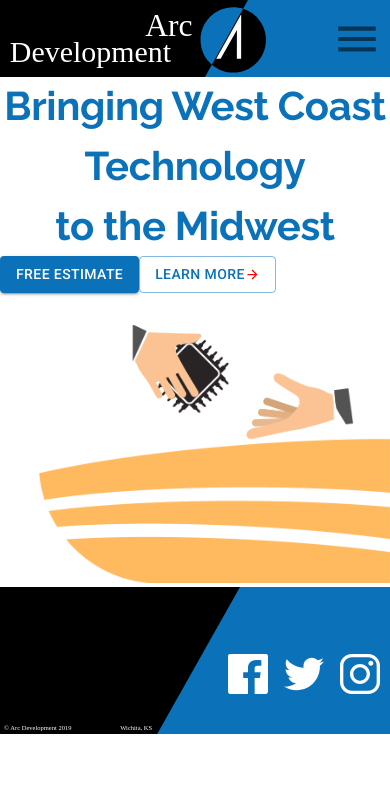
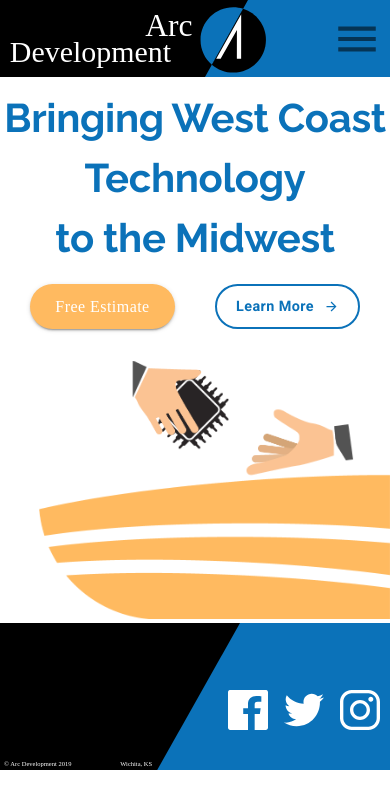
Before and after one commit to webkidt/arc-development, a React (Create React App) app: page / in a window 390 px wide. Shown: the top 808 px of the page. Built offline with nearby package versions, Linux system fonts and the light colour scheme; a web font is replaced by a local one.

Commit message:
Styling & Responsive Landing Page Hero

```diff
--- a/src/components/LandingPage.js
+++ b/src/components/LandingPage.js
@@ -3,6 +3,8 @@
 import Grid from '@mui/material/Grid';
 import Button from '@mui/material/Button';
 import Typography from '@mui/material/Typography';
+import { useTheme } from '@mui/material/styles';
+
 import ButtonArrow from './ui/ButtonArrow';
 
 // cSpell: disable
@@ -11,6 +13,8 @@
 // const Animation = styled(Lottie)({marginTop: '2em'});
 
 const LandingPage = () => {
+  const theme = useTheme();
+
   const defaultOptions = {
     loop: true,
     autoplay: true,
@@ -21,21 +25,56 @@
   };
 
   return (
-    <Grid container direction='column'>
+    <Grid
+      container
+      direction='column'
+      sx={{ marginTop: { xs: '2em', sm: '3em', lg: '5em' } }}
+    >
       <Grid item>
         <Grid container justifyContent='flex-end' alignItems='center'>
-          <Grid item sm>
+          <Grid item sm sx={{ minWidth: '21.5em', marginLeft: { xs: '0', sm: '1em' } }}>
             <Typography variant='h2' align='center'>
               Bringing West Coast Technology <br /> to the Midwest
             </Typography>
-            <Grid container>
+            <Grid container justifyContent='center' mt='1em'>
               <Grid item>
-                <Button variant='contained'>Free Estimate</Button>
+                <Button
+                  variant='contained'
+                  sx={theme => ({
+                    ...theme.typography.estimate,
+                    backgroundColor: theme.palette.common.orange,
+                    borderRadius: 50,
+                    height: 45,
+                    width: 145,
+                    marginRight: '40px',
+                    '&:hover': {
+                      backgroundColor: theme.palette.secondary.light,
+                    },
+                  })}
+                >
+                  Free Estimate
+                </Button>
               </Grid>
               <Grid item>
-                <Button variant='outlined'>
-                  Learn More
-                  <ButtonArrow width={15} height={15} fill='red' />
+                <Button
+                  variant='outlined'
+                  sx={theme => ({
+                    borderColor: theme.palette.common.blue,
+                    color: theme.palette.common.blue,
+                    borderWidth: 2,
+                    textTransform: 'none',
+                    borderRadius: 50,
+                    fontFamily: 'Roboto',
+                    fontWeight: 'bold',
+                    fontSize: '0.9rem',
+                    height: 45,
+                    width: 145,
+                  })}
+                >
+                  <Box component='span' mr='10px'>
+                    Learn More
+                  </Box>
+                  <ButtonArrow width={15} height={15} fill={theme.palette.common.blue} />
                 </Button>
               </Grid>
             </Grid>
@@ -44,7 +83,7 @@
             item
             sm
             sx={{
-              maxWidth: '50em',
+              maxWidth: { xs: '30em', md: '50em' },
               minWidth: '21em',
               marginTop: '2em',
               marginLeft: '10%',
--- a/src/components/ui/Header.js
+++ b/src/components/ui/Header.js
@@ -178,6 +178,9 @@
           marginLeft: '50px',
           marginRight: '25px',
           height: '45px',
+          '&:hover': {
+            backgroundColor: theme.palette.secondary.light,
+          },
         })}
       >
         Free Estimate
```
